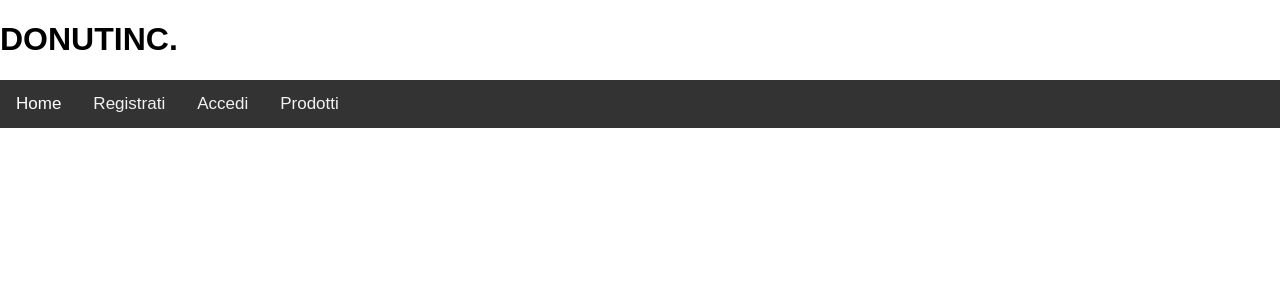
After one commit to BeijeConsulting/AnankeSpring, a Java web app: page /home in a window 1280 px wide. The commit adds this page. Shown: the top 300 px of the page. Run offline with Spring Boot 4, a stand-in JSP engine, Linux system fonts and the light colour scheme; the project's own start-up code is not run, and a stand-in starts its controllers and pages.

Commit message:
Spring vs ecommerce 11/02/2021

```diff
--- /dev/null
+++ b/WebContent/WEB-INF/views/home.jsp
@@ -0,0 +1,20 @@
+<%@ page language="java" contentType="text/html; charset=ISO-8859-1"
+    pageEncoding="ISO-8859-1"%>
+<!DOCTYPE html>
+<html>
+<head>
+	<meta charset="ISO-8859-1">
+	<title>Home</title>
+	<link rel="stylesheet" href="style.css"><link>
+</head>
+<body>
+	<h1>DONUTINC.</h1>
+	<div class="topnav">
+ 		<a class="active" href="index.jsp">Home</a>
+  		<a href="register.jsp">Registrati</a>
+ 		<a href="login.html">Accedi</a>
+ 		<a href="./productServlet">Prodotti</a>
+	</div>
+
+</body>
+</html>
--- a/WebContent/WEB-INF/views/index.jsp
+++ b/WebContent/WEB-INF/views/index.jsp
@@ -8,5 +8,6 @@
 </head>
 <body>
 ${saluto} ANANKE :-)
+<a href="home.jsp">home</a>
 </body>
 </html>
--- /dev/null
+++ b/WebContent/WEB-INF/views/style.css
@@ -0,0 +1,29 @@
+@charset "ISO-8859-1";
+body {
+  margin: 0;
+  font-family: Arial, Helvetica, sans-serif;
+}
+
+.topnav {
+  overflow: hidden;
+  background-color: #333;
+}
+
+.topnav a {
+  float: left;
+  color: #f2f2f2;
+  text-align: center;
+  padding: 14px 16px;
+  text-decoration: none;
+  font-size: 17px;
+}
+
+.topnav a:hover {
+  background-color: #ffff;
+  color: black;
+}
+
+.topnav a.active {
+  background-color: #333;
+  color: white;
+}
--- a/src/it/beije/ananke/controller/FirstController.java
+++ b/src/it/beije/ananke/controller/FirstController.java
@@ -25,6 +25,11 @@ public class FirstController {
 		return "index";
 	}
 
+	@RequestMapping(value = "/home", method = RequestMethod.GET)
+	public String home(HttpServletRequest request) {
+		return "home";
+	}
+
 	@RequestMapping(value = "/hello", method = RequestMethod.GET)
 	public String hello() {
 		System.out.println("sono nella hello...");
```
Also changed, not shown: WebContent/WEB-INF/views/login.jsp (added, +35 -0 lines), WebContent/WEB-INF/views/register.jsp (added, +51 -0 lines).
